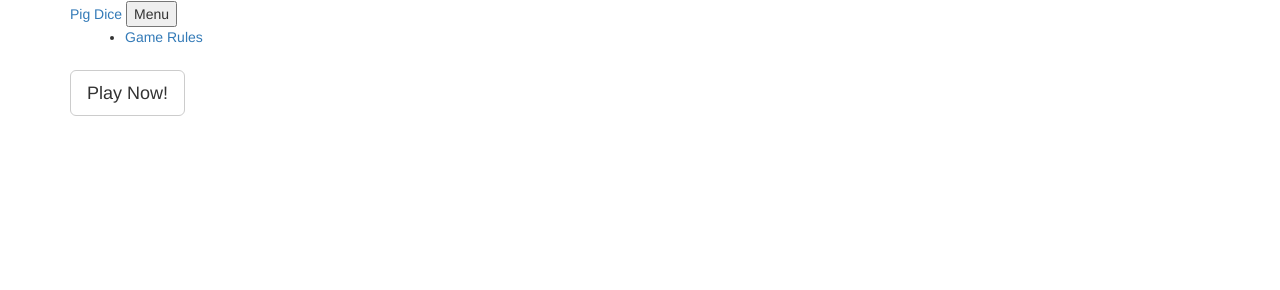
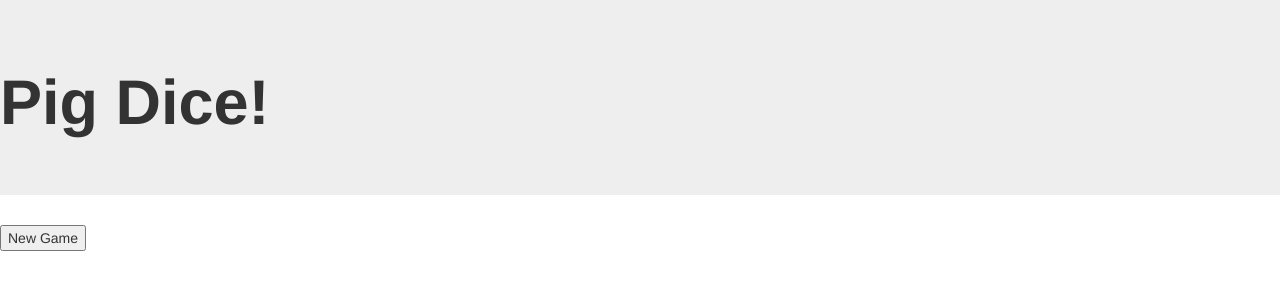
Before and after one commit to Wihogora/Pig-dice, a plain HTML site: page index.html in a window 1280 px wide. Drawn offline with Linux system fonts and the light colour scheme.

Commit message:
Add divs

```diff
--- a/index.html
+++ b/index.html
@@ -12,33 +12,15 @@
     <title>Pig Dice</title>
 </head>
 <body>
-    <nav class="navbar navbar-expand-lg navbar-light fixed-top" id="navMain">
-        <div class="container">
-                <a href="index.html">Pig Dice</a>
-                <button class="navbar-toggler navbar-toggler-right" type="button" data-toggle="collapse" data-target="#navbarResponsive"
-                    aria-controls="navbarResponsive" aria-expanded="false" aria-label="Toggle navigation">Menu
-                    <i class="fa fa-bars"></i>
-                </button>
-                <div class="collapse navbar-collapse" id="navbarResponsive">
-                        <ul class="navbar-nav ml-auto">
-                            <li class="nav-item">
-                                <a class="nav-link smooth-scroll" href="#modal-rules" data-toggle="modal">Game Rules</a>
-                            </li>
-                        </ul>
-                </div>
-        </div>
-    </nav>
-    <div class="container" id="start-game">
-        <a href="#input-details" id="fresh-game" class="btn btn-default btn-lg animated infinite flash" data-toggle="modal"> Play Now!</a>
+    <div class="jumbotron">
+        <h1><strong>Pig Dice!</strong></h1>
     </div>
+    <div class="nwgm">
+        <button id="newgame">New Game</button></br>
 
+      </div>
 
-
-
-
-
-
-
+      <div class="container">
 
 
 
```
